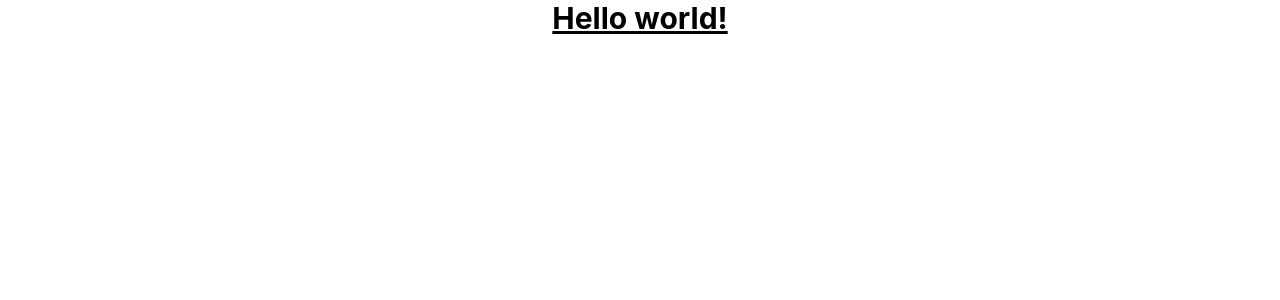
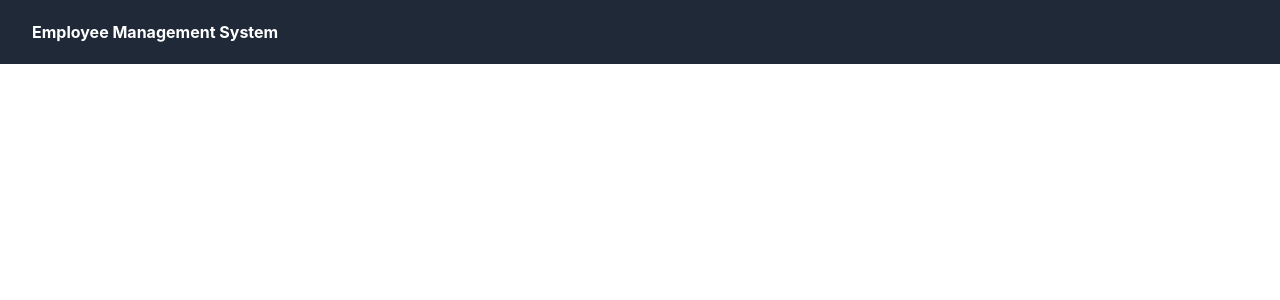
Before and after one commit to giangtran90/user-mngt-system-project, a React (Create React App) app in the folder user-mngt-ui/: page / in a window 1280 px wide. Shown: the top 300 px of the page. Built offline with nearby package versions, Linux system fonts and the light colour scheme; the HTML template or start-up script is replaced by a standard one.

Commit message:
Front end: add Navbar

```diff
--- a/user-mngt-ui/src/App.js
+++ b/user-mngt-ui/src/App.js
@@ -1,12 +1,14 @@
+import { BrowserRouter } from 'react-router-dom';
 import './App.css';
+import Navbar from './components/Navbar';
 
 function App() {
   return (
-    <div className="App">
-      <h1 className="text-3xl font-bold underline">
-        Hello world!
-      </h1>
-    </div>
+    <>
+      <BrowserRouter>
+        <Navbar></Navbar>
+      </BrowserRouter>
+    </>
   );
 }
 
--- /dev/null
+++ b/user-mngt-ui/src/components/Navbar.js
@@ -0,0 +1,13 @@
+import React from 'react'
+
+const Navbar = () => {
+  return (
+    <div className="bg-gray-800">
+      <div className='h-16 px-8 flex items-center'>
+        <p className='text-white font-bold'>Employee Management System</p>
+      </div>
+    </div>
+  )
+}
+
+export default Navbar
```
